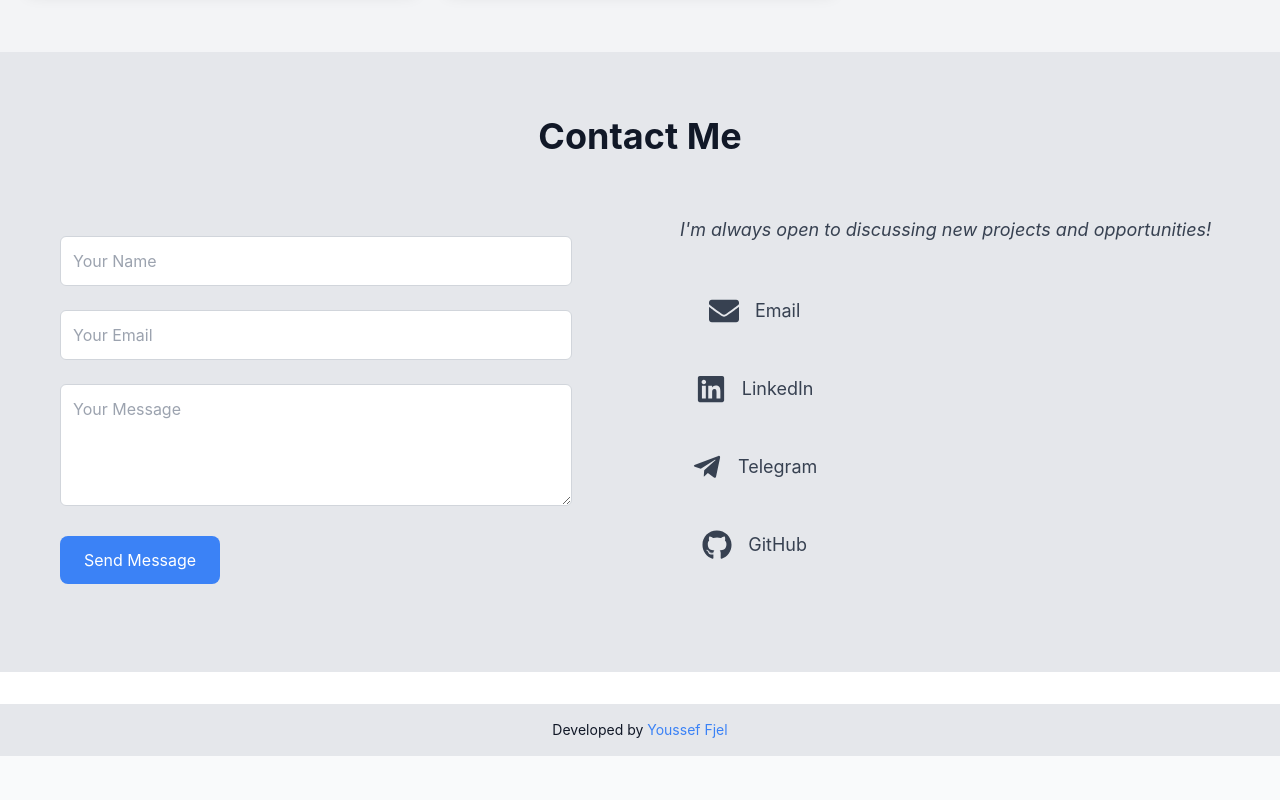
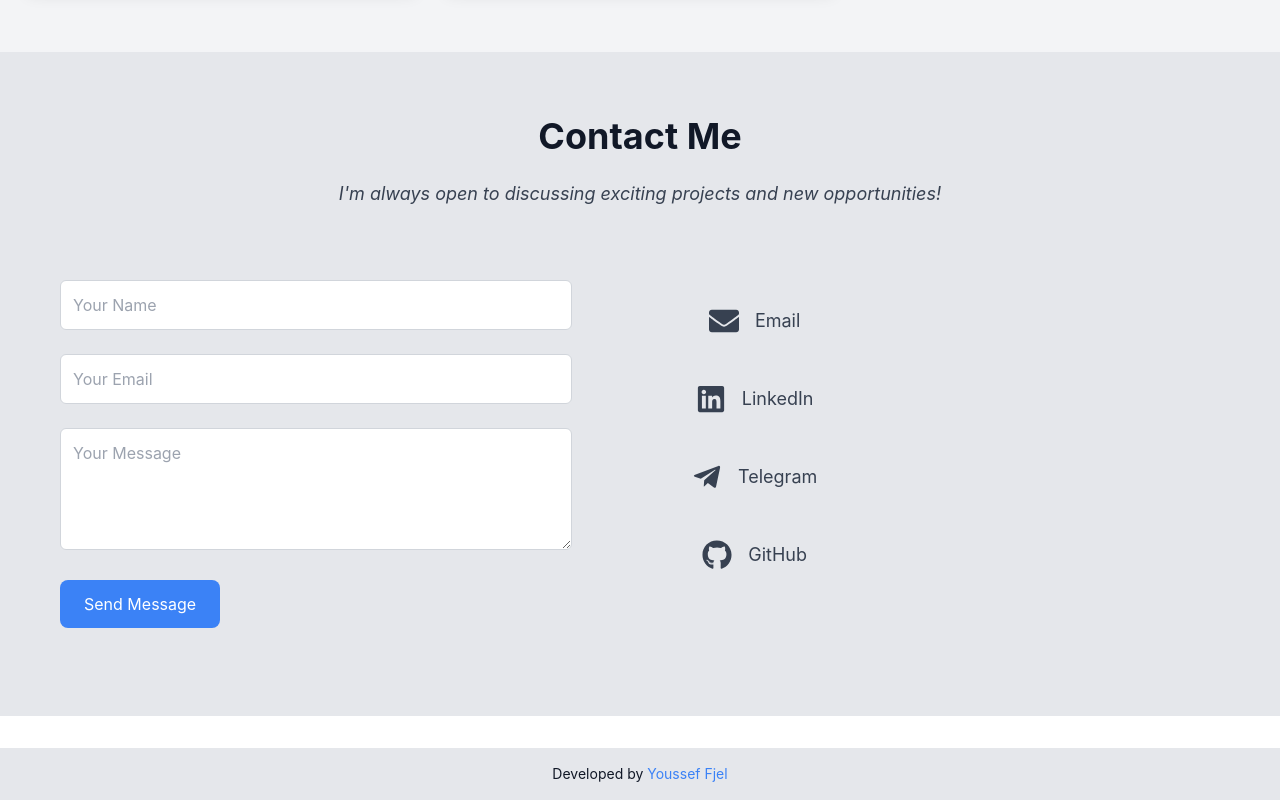
Before and after one commit to yousseffjel/portfolio, a React (Create React App) app: page / in a window 1280 px wide. Shown: the part 4716-5516 px from the top of the page. Before the commit the page ends 5472 px from the top, so only its background shows below. Built offline with nearby package versions, Linux system fonts and the light colour scheme.

Commit message:
update contact.jsx

```diff
--- a/src/components/Contact.jsx
+++ b/src/components/Contact.jsx
@@ -24,22 +24,20 @@ const Contact = () => {
         <h2 className="text-4xl font-bold text-center mb-6 ">
           Contact Me
         </h2>
-
+            {/* Professional Text */}
+            <p className="text-lg text-gray-700 dark:text-gray-300 italic mb-4 text-center">
+              I'm always open to discussing exciting projects and new opportunities!
+            </p>
         {/* Create a flex or grid container */}
         <div className="grid grid-cols-1 md:grid-cols-2 gap-12 lg:gap-20">
 
           {/* Left side: Contact Form */}
-          <div className="p-6 rounded-lg">
+          <div className="p-6 rounded-lg ">
             <ContactForm />
           </div>
 
           {/* Right side: Contact Text and Links */}
           <div className="flex flex-col justify-center items-center md:items-start space-y-6">
-
-            {/* Professional Text */}
-            <p className="text-lg text-gray-700 dark:text-gray-300 italic mb-4 text-center md:text-left">
-              I'm always open to discussing new projects and opportunities!
-            </p>
 
             {/* Contact Links */}
             <div className="grid grid-cols-2 gap-6 md:grid-cols-1">
```
